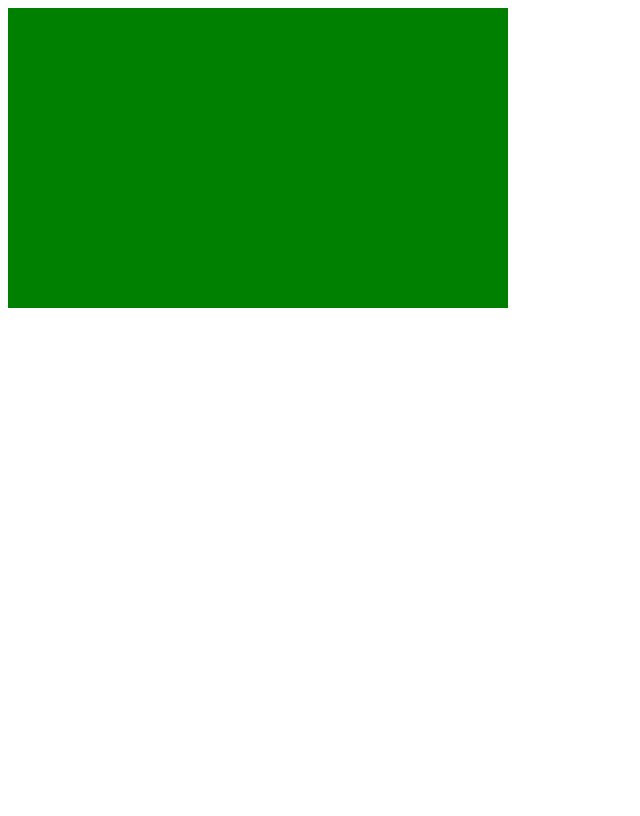
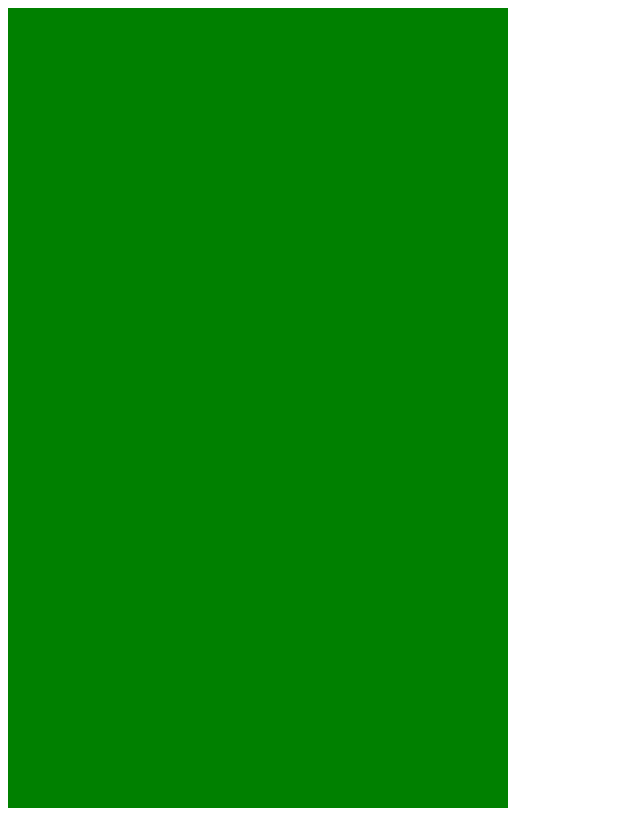
Before and after one commit to timgarlick11/BraydonTim, a website: page index.html in a window 1280 px wide. Shown: the whole page, without its empty margins (0-640 px from the left). Drawn offline with Linux system fonts and the light colour scheme; files whose address does not match are found by name.

Commit message:
changed description package.json

```diff
--- a/package.json
+++ b/package.json
@@ -1,7 +1,7 @@
 {
   "name": "braydontimfoodcalendar",
   "version": "1.0.0",
-  "description": "",
+  "description": "coding practice",
   "main": "index.js",
   "scripts": {
     "test": "echo \"Error: no test specified\" && exit 1"
--- a/sass/styles.scss
+++ b/sass/styles.scss
@@ -6,7 +6,7 @@ body {
 
 	.test {
 		width: 500px;
-		height: 300px;
+		height: 800px;
 		background: $theme-color;
 	}
 
```
Also changed, not shown: stylesheets/styles.css.
